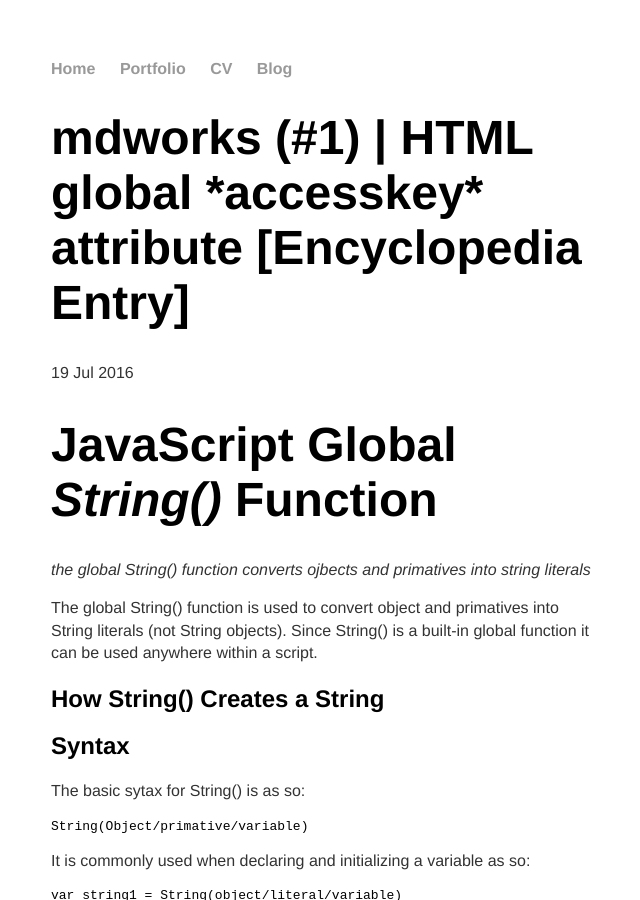
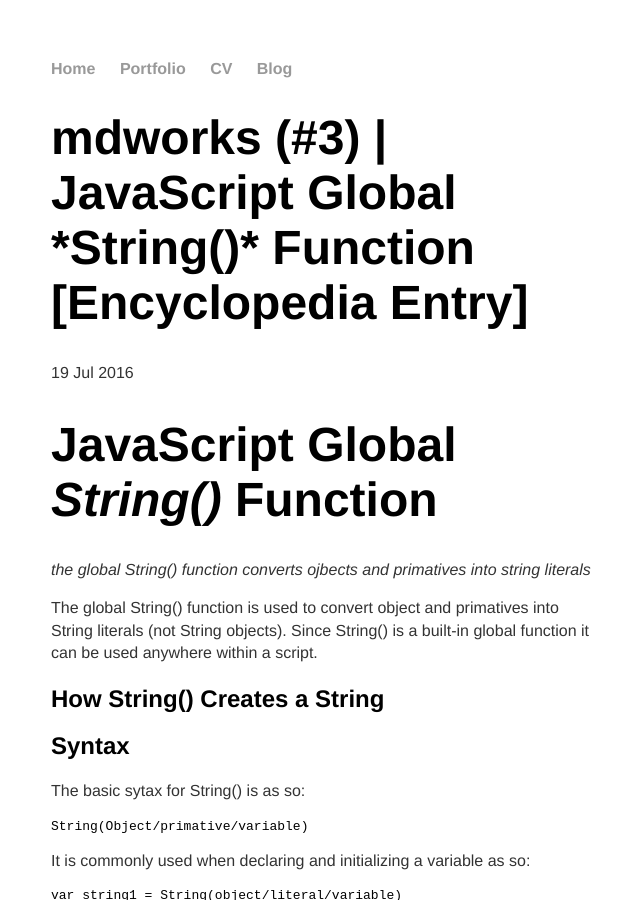
Before and after one commit to btmbtm/btmbtm.github.io, a Jekyll site: the page built from _posts/2016-07-19-mdworks-3-encyclopedia-entry-JS-global-string-function.md, in a window 1280 px wide and 900 px high. Shown: the whole window, without its empty margins (314-954 px from the left). Built offline with Jekyll 4.4.1, drawn with Linux system fonts in a browser that asks for light colours.

Commit message:
Update 2016-07-19-mdworks-3-encyclopedia-entry-JS-global-string-function.md

```diff
--- a/_posts/2016-07-19-mdworks-3-encyclopedia-entry-JS-global-string-function.md
+++ b/_posts/2016-07-19-mdworks-3-encyclopedia-entry-JS-global-string-function.md
@@ -1,6 +1,6 @@
 ---
 layout: post
-title: mdworks (#1) | HTML global *accesskey* attribute [Encyclopedia Entry]
+title: mdworks (#3) | JavaScript Global *String()* Function [Encyclopedia Entry]
 date: 2016-07-19
 category: mdworks
 tags: []
```
